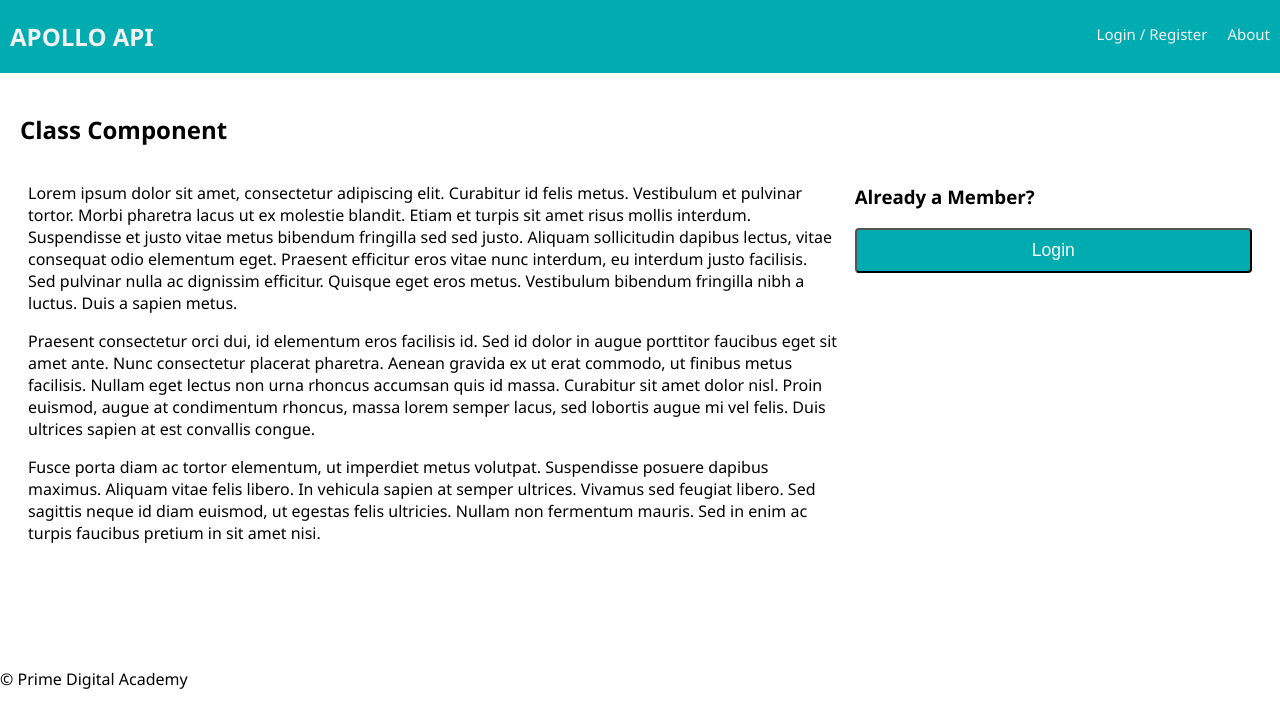
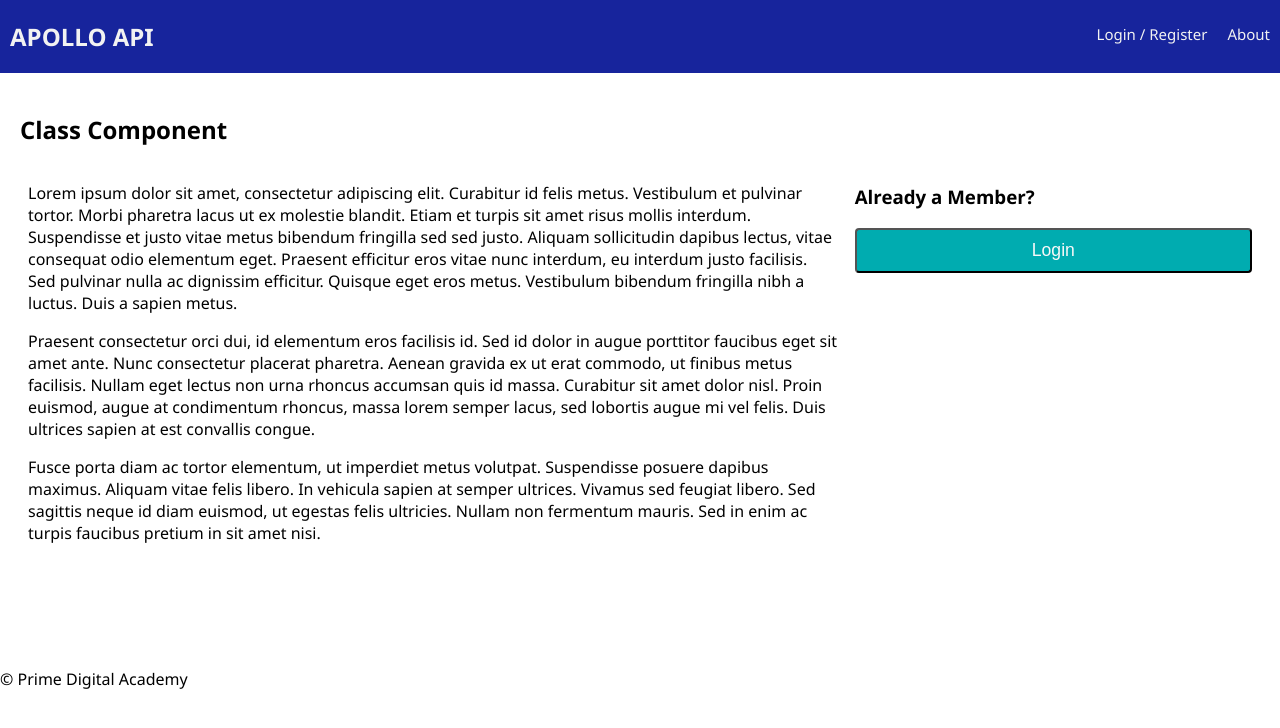
Before and after one commit to daneschmidt/apollo_api, a React app: page /#/home in a window 1280 px wide. Built offline with nearby package versions, Linux system fonts and the light colour scheme; no server answers.

```diff
--- a/src/components/Nav/Nav.css
+++ b/src/components/Nav/Nav.css
@@ -8,13 +8,13 @@
 
 .nav {
   overflow: hidden;
-  background-color: #00acb0;
+  background-color: #17249c;
 }
 
 .nav-link {
   float: left;
   color: #f2f2f2;
-  background-color: #00acb0;
+  background-color: #17249c;
   text-align: center;
   padding: 24px 10px;
   text-decoration: none;
@@ -28,7 +28,7 @@
 }
 
 .nav-link:hover {
-  background-color: #008183;
+  background-color: #17249c;
 }
 
 .nav-right {
```
